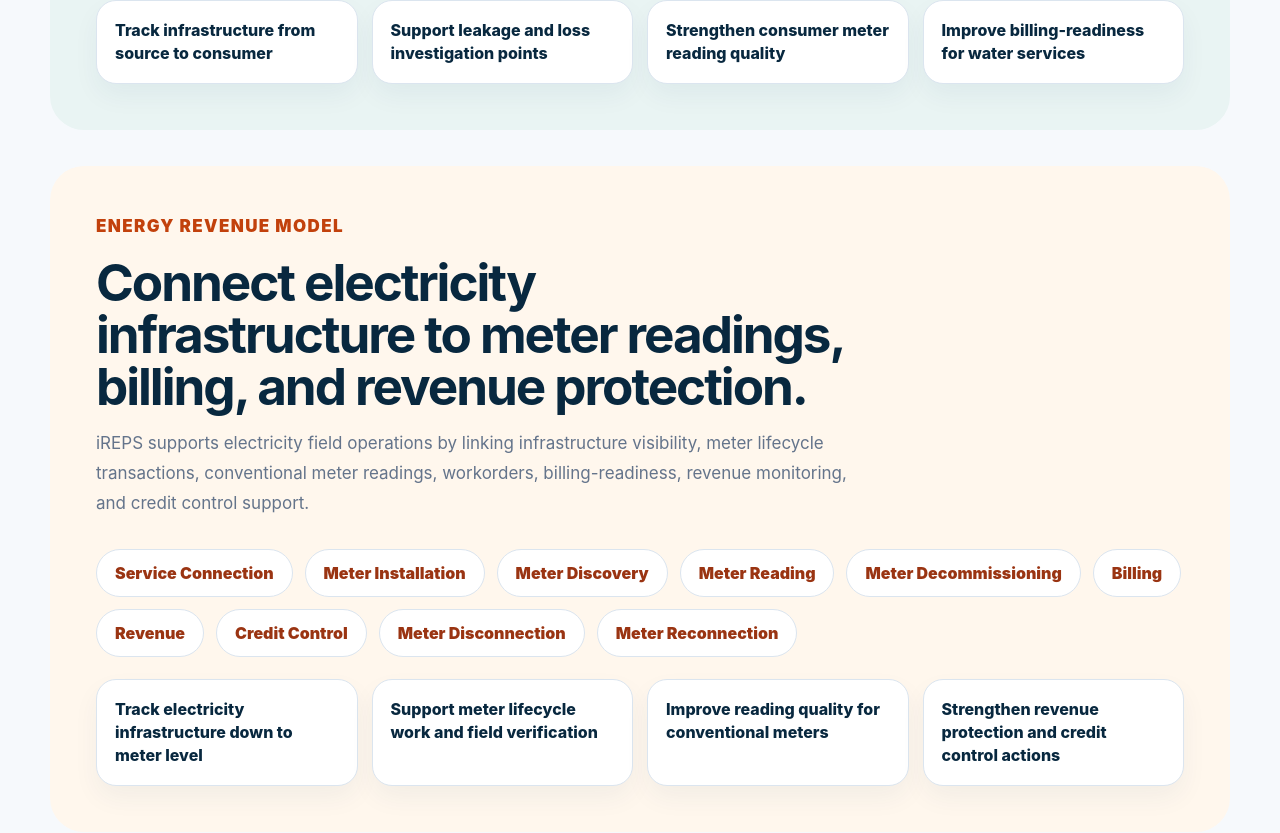
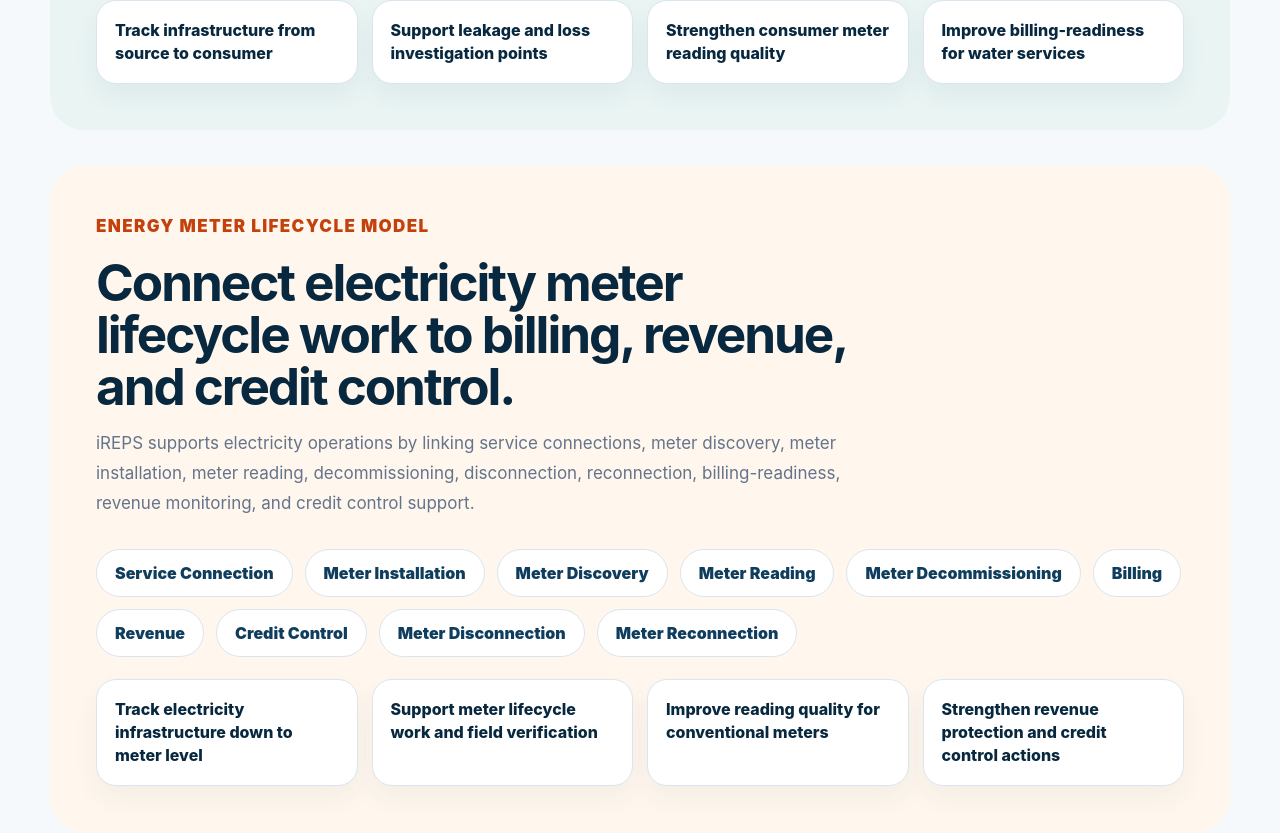
Before and after one commit to fikilek/ireps-website, a React (Vite) app: page / in a window 1280 px wide. Shown: the part 2707-3540 px from the top of the page. Built offline with nearby package versions, Linux system fonts and the light colour scheme.

Commit message:
Create reusable network model section

```diff
--- /dev/null
+++ b/src/components/NetworkModelSection.jsx
@@ -0,0 +1,35 @@
+import SectionHeader from "./SectionHeader";
+
+function NetworkModelSection({
+  id,
+  className = "",
+  eyebrow,
+  title,
+  description,
+  steps,
+  valueCards,
+}) {
+  return (
+    <section id={id} className={`section networkModelSection ${className}`}>
+      <SectionHeader eyebrow={eyebrow} title={title}>
+        {description}
+      </SectionHeader>
+
+      <div className="networkFlow">
+        {steps.map((step) => (
+          <span key={step}>{step}</span>
+        ))}
+      </div>
+
+      <div className="modelValueGrid">
+        {valueCards.map((item) => (
+          <div className="modelValueCard" key={item}>
+            {item}
+          </div>
+        ))}
+      </div>
+    </section>
+  );
+}
+
+export default NetworkModelSection;
--- a/src/pages/Home.jsx
+++ b/src/pages/Home.jsx
@@ -2,6 +2,7 @@
 import Hero from "../components/Hero";
 import SectionHeader from "../components/SectionHeader";
 import FeatureCard from "../components/FeatureCard";
+import NetworkModelSection from "../components/NetworkModelSection";
 import CallToAction from "../components/CallToAction";
 import Footer from "../components/Footer";
 
@@ -62,57 +63,25 @@
         </div>
       </section>
 
-      <section id="water" className="section waterSection">
-        <SectionHeader
-          eyebrow="Water & sanitation model"
-          title="Follow the water network from source to consumer revenue."
-        >
-          iREPS can support infrastructure data collection across the water and
-          sanitation value chain, from source and treatment to storage,
-          distribution, consumer readings, billing-readiness, revenue, and
-          credit control.
-        </SectionHeader>
+      <NetworkModelSection
+        id="water"
+        className="waterSection"
+        eyebrow="Water & sanitation model"
+        title="Follow the water network from source to consumer revenue."
+        description="iREPS can support infrastructure data collection across the water and sanitation value chain, from source and treatment to storage, distribution, consumer readings, billing-readiness, revenue, and credit control."
+        steps={waterNetworkSteps}
+        valueCards={waterValueCards}
+      />
 
-        <div className="networkFlow">
-          {waterNetworkSteps.map((step) => (
-            <span key={step}>{step}</span>
-          ))}
-        </div>
-
-        <div className="modelValueGrid">
-          {waterValueCards.map((item) => (
-            <div className="modelValueCard" key={item}>
-              {item}
-            </div>
-          ))}
-        </div>
-      </section>
-
-      <section id="energy" className="section energySection">
-        <SectionHeader
-          eyebrow="Energy revenue model"
-          title="Connect electricity infrastructure to meter readings, billing, and revenue protection."
-        >
-          iREPS supports electricity field operations by linking infrastructure
-          visibility, meter lifecycle transactions, conventional meter readings,
-          workorders, billing-readiness, revenue monitoring, and credit control
-          support.
-        </SectionHeader>
-
-        <div className="networkFlow energyFlow">
-          {energyNetworkSteps.map((step) => (
-            <span key={step}>{step}</span>
-          ))}
-        </div>
-
-        <div className="modelValueGrid">
-          {energyValueCards.map((item) => (
-            <div className="modelValueCard" key={item}>
-              {item}
-            </div>
-          ))}
-        </div>
-      </section>
+      <NetworkModelSection
+        id="energy"
+        className="energySection"
+        eyebrow="Energy meter lifecycle model"
+        title="Connect electricity meter lifecycle work to billing, revenue, and credit control."
+        description="iREPS supports electricity operations by linking service connections, meter discovery, meter installation, meter reading, decommissioning, disconnection, reconnection, billing-readiness, revenue monitoring, and credit control support."
+        steps={energyNetworkSteps}
+        valueCards={energyValueCards}
+      />
 
       <section className="section valueSection">
         <SectionHeader
```
